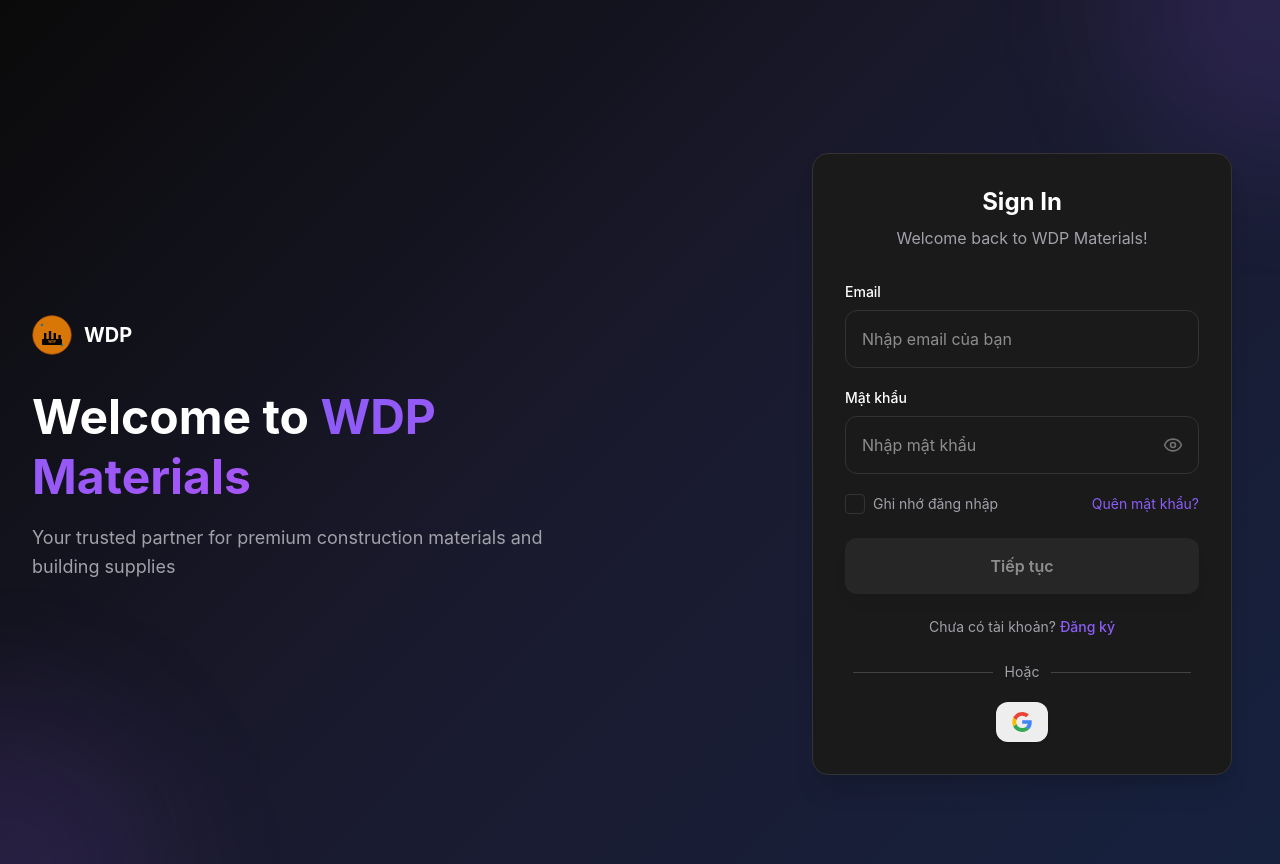
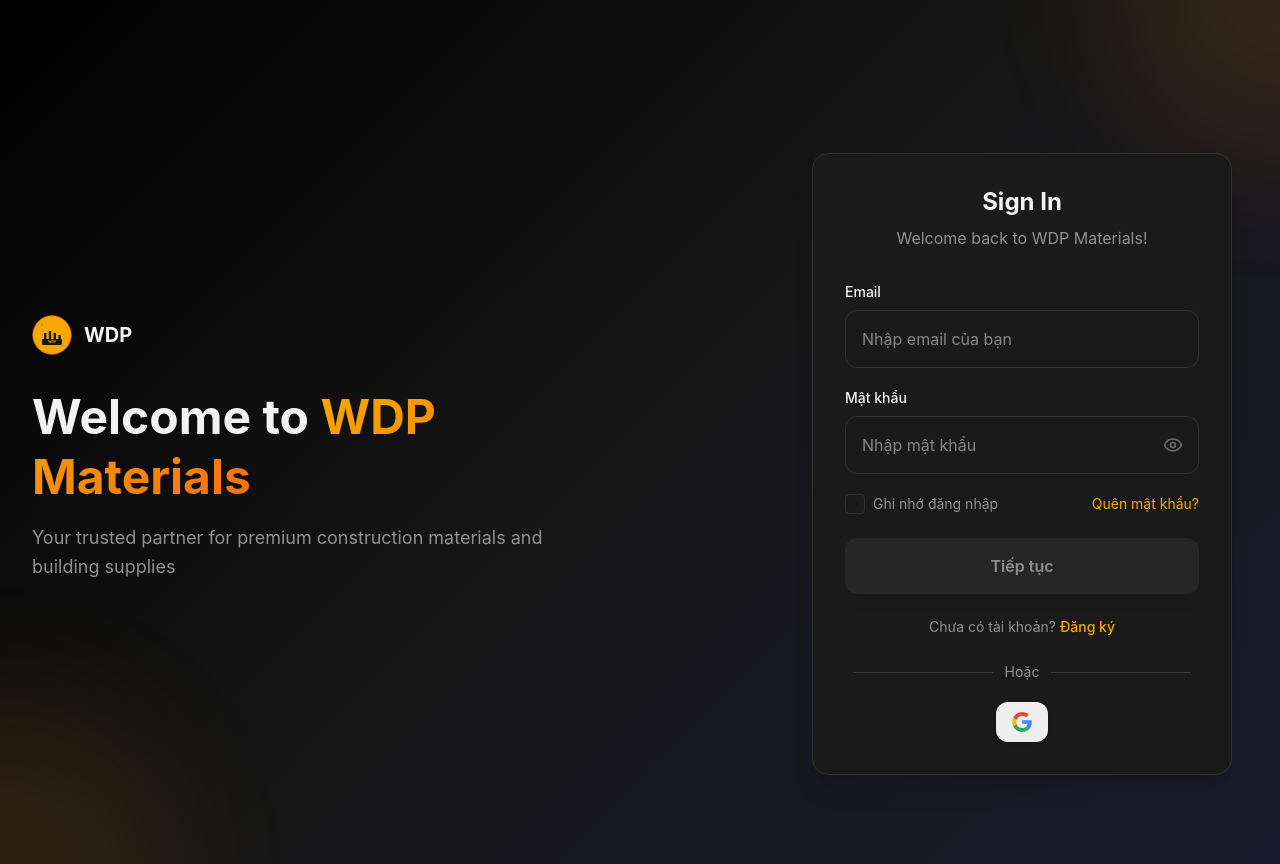
Before and after one commit to nhanbernie/wdp-client, a Next.js app: page /login in a window 1280 px wide. Built offline with nearby package versions, Linux system fonts and the light colour scheme; no server answers.

Commit message:
refactor: theme base

```diff
--- a/src/app/globals.css
+++ b/src/app/globals.css
@@ -1,36 +1,44 @@
 @import 'tailwindcss';
 
 :root {
+  /* Color Palette - Semantic naming for easy scaling */
+  --neutral-light: #F2F2F2;
+  --neutral-medium: #909090;
+  --neutral-dark: #000000;
+  --neutral-background-dark: #161616;
+  --accent-primary: #F4A800;
+  --accent-secondary: #F56F10;
+
   /* Essential theme variables */
-  --background: #f5f5f5;
-  --foreground: #1f2937;
+  --background: var(--neutral-light);
+  --foreground: var(--neutral-dark);
   --header-blur: #ffffff80;
   --card-background: #ffffff;
-  --border: #d1d5db;
+  --border: var(--neutral-medium);
 
   /* Tailwind CSS variables */
   --card: oklch(0.98 0 0);
   --card-foreground: oklch(0.02 0 0);
   --popover: oklch(0.98 0 0);
   --popover-foreground: oklch(0.02 0 0);
-  --primary: oklch(0.65 0.15 35);
+  --primary: var(--accent-primary);
   --primary-foreground: oklch(0.98 0 0);
   --secondary: oklch(0.95 0 0);
   --secondary-foreground: oklch(0.02 0 0);
   --muted: oklch(0.96 0 0);
-  --muted-foreground: oklch(0.45 0 0);
-  --accent: #3b82f6;
+  --muted-foreground: var(--neutral-medium);
+  --accent: var(--accent-primary);
   --accent-foreground: oklch(0.98 0 0);
   --destructive: oklch(0.577 0.245 27.325);
   --destructive-foreground: oklch(0.98 0 0);
   --input: oklch(0.98 0 0);
-  --ring: oklch(0.65 0.15 35);
+  --ring: var(--accent-primary);
   --radius: 0.5rem;
 
   /* Custom colors for this project */
   --success: #00c951; /* Green for completed status */
-  --primary-accent: #c55e45; /* Orange-red for progress indicators and ratings */
-  --warning: #f59e0b;
+  --primary-accent: var(--accent-secondary); /* Secondary accent for progress indicators and ratings */
+  --warning: var(--accent-primary);
   --error: #ef4444;
 
   /* Card specific colors */
@@ -43,35 +51,35 @@
 }
 
 :root.dark {
-  /* Dark theme essentials */
-  --background: #0f0f0f;
-  --foreground: #ffffff;
-  --header-blur: #0f0f0f1a;
+  /* Dark theme essentials - Using semantic color palette */
+  --background: var(--neutral-background-dark);
+  --foreground: var(--neutral-light);
+  --header-blur: rgba(22, 22, 22, 0.1);
   --card-background: #1a1a1a;
-  --border: #404040;
+  --border: #333333;
 
   /* Tailwind CSS dark theme variables */
   --card: oklch(0.12 0 0);
   --card-foreground: oklch(0.98 0 0);
   --popover: oklch(0.12 0 0);
   --popover-foreground: oklch(0.98 0 0);
-  --primary: oklch(0.65 0.15 35);
+  --primary: var(--accent-primary);
   --primary-foreground: oklch(0.98 0 0);
   --secondary: oklch(0.15 0 0);
   --secondary-foreground: oklch(0.98 0 0);
   --muted: oklch(0.1 0 0);
-  --muted-foreground: oklch(0.6 0 0);
-  --accent: #8b5cf6;
+  --muted-foreground: var(--neutral-medium);
+  --accent: var(--accent-primary);
   --accent-foreground: oklch(0.98 0 0);
   --destructive: oklch(0.396 0.141 25.723);
   --destructive-foreground: oklch(0.98 0 0);
   --input: oklch(0.1 0 0);
-  --ring: oklch(0.65 0.15 35);
+  --ring: var(--accent-primary);
 
   /* Custom colors for dark theme */
   --success: #00c951;
-  --primary-accent: #c55e45;
-  --warning: #f59e0b;
+  --primary-accent: var(--accent-secondary);
+  --warning: var(--accent-primary);
   --error: #ef4444;
 }
 
--- a/src/common/constants/colors.ts
+++ b/src/common/constants/colors.ts
@@ -18,58 +18,75 @@ export interface ThemeColors {
 
 export type Theme = "light" | "dark";
 
+// Color Palette - Semantic naming for easy scaling
+export const COLOR_PALETTE = {
+  // Neutral colors - Support bright accents
+  neutralLight: "#F2F2F2", // Light surface/text
+  neutralMedium: "#909090", // Medium gray for secondary text
+  neutralDark: "#000000", // Dark text/borders
+  neutralBackgroundDark: "#161616", // Dark background
+
+  // Accent colors - Bright highlights for key interactions
+  accentPrimary: "#F4A800", // Primary accent color
+  accentSecondary: "#F56F10", // Secondary accent color
+} as const;
+
 export const THEME_COLORS: Record<Theme, ThemeColors> = {
   dark: {
-    background: "#060606",
+    background: COLOR_PALETTE.neutralBackgroundDark, // #161616
     backgroundGradient:
-      "linear-gradient(135deg, #0a0a0a 0%, #1a1a2e 50%, #16213e 100%)",
-    text: "#ffffff",
-    textSecondary: "#a1a1aa",
-    headerBlur: "#0606061a",
-    hoverBackground: "#ddd",
-    hoverText: "#141414",
+      `linear-gradient(135deg, ${COLOR_PALETTE.neutralDark} 0%, ${COLOR_PALETTE.neutralBackgroundDark} 50%, #1a1a2e 100%)`,
+    text: COLOR_PALETTE.neutralLight, // #F2F2F2
+    textSecondary: COLOR_PALETTE.neutralMedium, // #909090
+    headerBlur: `${COLOR_PALETTE.neutralBackgroundDark}1a`,
+    hoverBackground: "#2a2a2a",
+    hoverText: COLOR_PALETTE.neutralLight,
     cardBackground: "#1a1a1a",
     cardBackgroundSecondary: "#262626",
     border: "#333333",
-    accent: "#8b5cf6",
-    accentSecondary: "#a855f7",
+    accent: COLOR_PALETTE.accentPrimary, // #F4A800
+    accentSecondary: COLOR_PALETTE.accentSecondary, // #F56F10
     success: "#10b981",
-    warning: "#f59e0b",
+    warning: COLOR_PALETTE.accentPrimary,
     error: "#ef4444",
   },
   light: {
-    background: "#ffffff",
+    background: COLOR_PALETTE.neutralLight, // #F2F2F2
     backgroundGradient:
-      "linear-gradient(135deg, #f8fafc 0%, #e2e8f0 50%, #cbd5e1 100%)",
-    text: "#1f2937",
-    textSecondary: "#6b7280",
-    headerBlur: "#ffffff80",
-    hoverBackground: "#f3f4f6",
-    hoverText: "#1f2937",
+      `linear-gradient(135deg, ${COLOR_PALETTE.neutralLight} 0%, #e2e8f0 50%, #f8fafc 100%)`,
+    text: COLOR_PALETTE.neutralDark, // #000000
+    textSecondary: COLOR_PALETTE.neutralMedium, // #909090
+    headerBlur: `${COLOR_PALETTE.neutralLight}80`,
+    hoverBackground: "#e5e5e5",
+    hoverText: COLOR_PALETTE.neutralDark,
     cardBackground: "#ffffff",
     cardBackgroundSecondary: "#f9fafb",
-    border: "#e5e7eb",
-    accent: "#3b82f6",
-    accentSecondary: "#2563eb",
+    border: COLOR_PALETTE.neutralMedium, // #909090
+    accent: COLOR_PALETTE.accentPrimary, // #F4A800
+    accentSecondary: COLOR_PALETTE.accentSecondary, // #F56F10
     success: "#059669",
-    warning: "#d97706",
+    warning: COLOR_PALETTE.accentPrimary,
     error: "#dc2626",
   },
 };
 
-// Brand Colors - Construction Materials Theme
+// Brand Colors - Semantic naming
 export const BRAND_COLORS = {
-  primary: "#d97706", // Orange - construction/safety
-  primaryDark: "#b45309",
-  secondary: "#0369a1", // Blue - trust/reliability
-  secondaryDark: "#0c4a6e",
-  accent: "#dc2626", // Red - attention/important
-  accentLight: "#ef4444",
-  neutral: "#6b7280",
-  neutralLight: "#9ca3af",
+  primary: COLOR_PALETTE.accentPrimary, // Primary brand color
+  primaryDark: COLOR_PALETTE.accentSecondary, // Darker primary variant
+  secondary: COLOR_PALETTE.neutralMedium, // Secondary color
+  secondaryDark: COLOR_PALETTE.neutralBackgroundDark, // Darker secondary variant
+  accent: COLOR_PALETTE.accentSecondary, // Accent color for key interactions
+  accentLight: COLOR_PALETTE.accentPrimary, // Lighter accent variant
+  neutral: COLOR_PALETTE.neutralMedium,
+  neutralLight: COLOR_PALETTE.neutralLight,
+  neutralDark: COLOR_PALETTE.neutralDark,
+  neutralBackgroundDark: COLOR_PALETTE.neutralBackgroundDark,
   success: "#059669",
-  warning: "#d97706",
+  warning: COLOR_PALETTE.accentPrimary,
   error: "#dc2626",
+  // Palette colors for direct access
+  palette: COLOR_PALETTE,
 };
 
 // Construction Materials Specific Colors
--- a/tailwind.config.ts
+++ b/tailwind.config.ts
@@ -53,6 +53,13 @@ export default {
         ring: 'var(--ring)',
         success: 'var(--success)',
         'primary-accent': 'var(--primary-accent)',
+        // Color Palette - Semantic naming for easy scaling
+        'neutral-light': 'var(--neutral-light)',
+        'neutral-medium': 'var(--neutral-medium)',
+        'neutral-dark': 'var(--neutral-dark)',
+        'neutral-background-dark': 'var(--neutral-background-dark)',
+        'accent-primary': 'var(--accent-primary)',
+        'accent-secondary': 'var(--accent-secondary)',
         // Custom colors for this project
         'header-blur': 'var(--header-blur)',
         'card-background': 'var(--card-background)',
```
Also changed, not shown: src/components/layouts/Header.tsx (+128 -120 lines).
